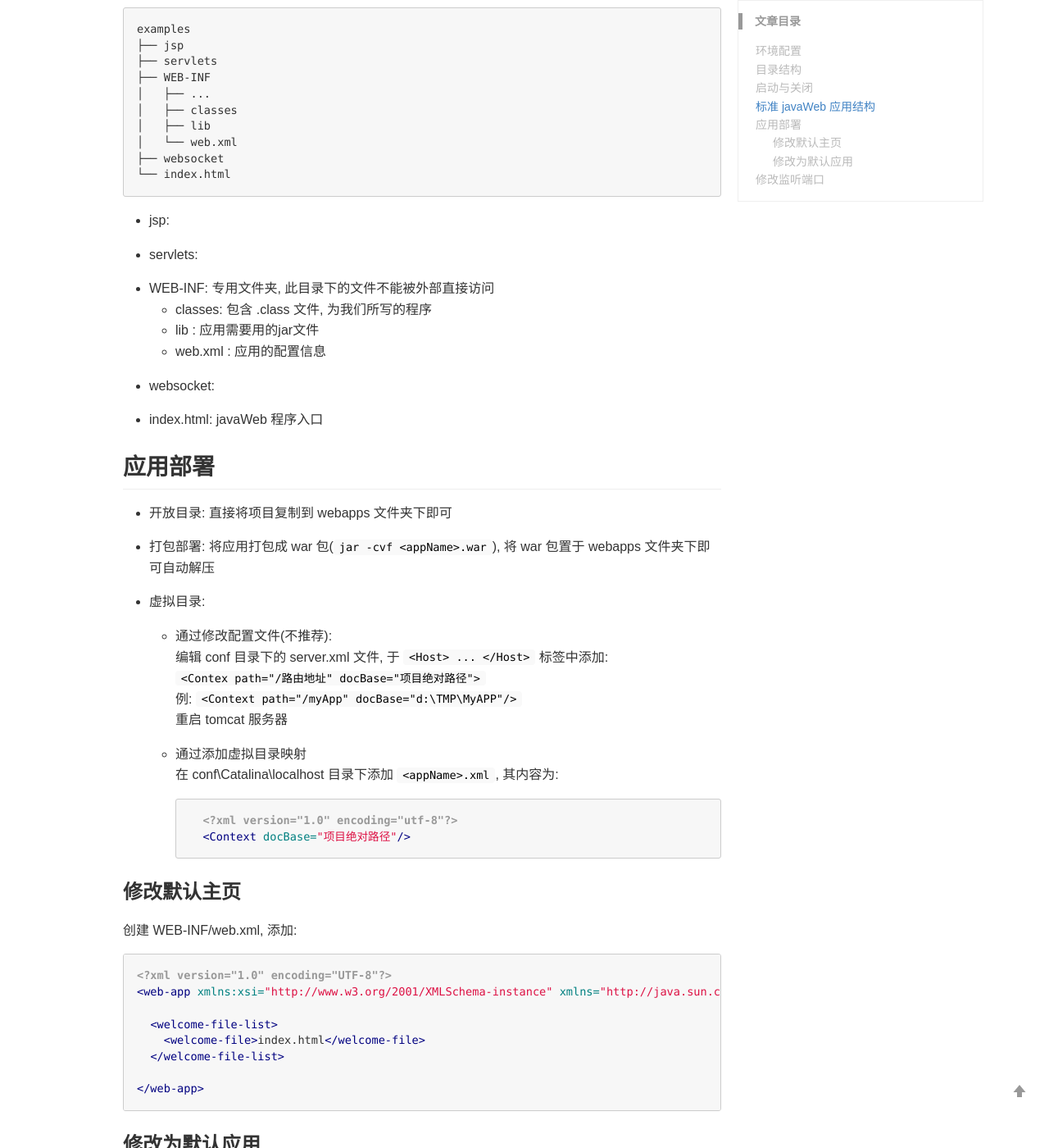
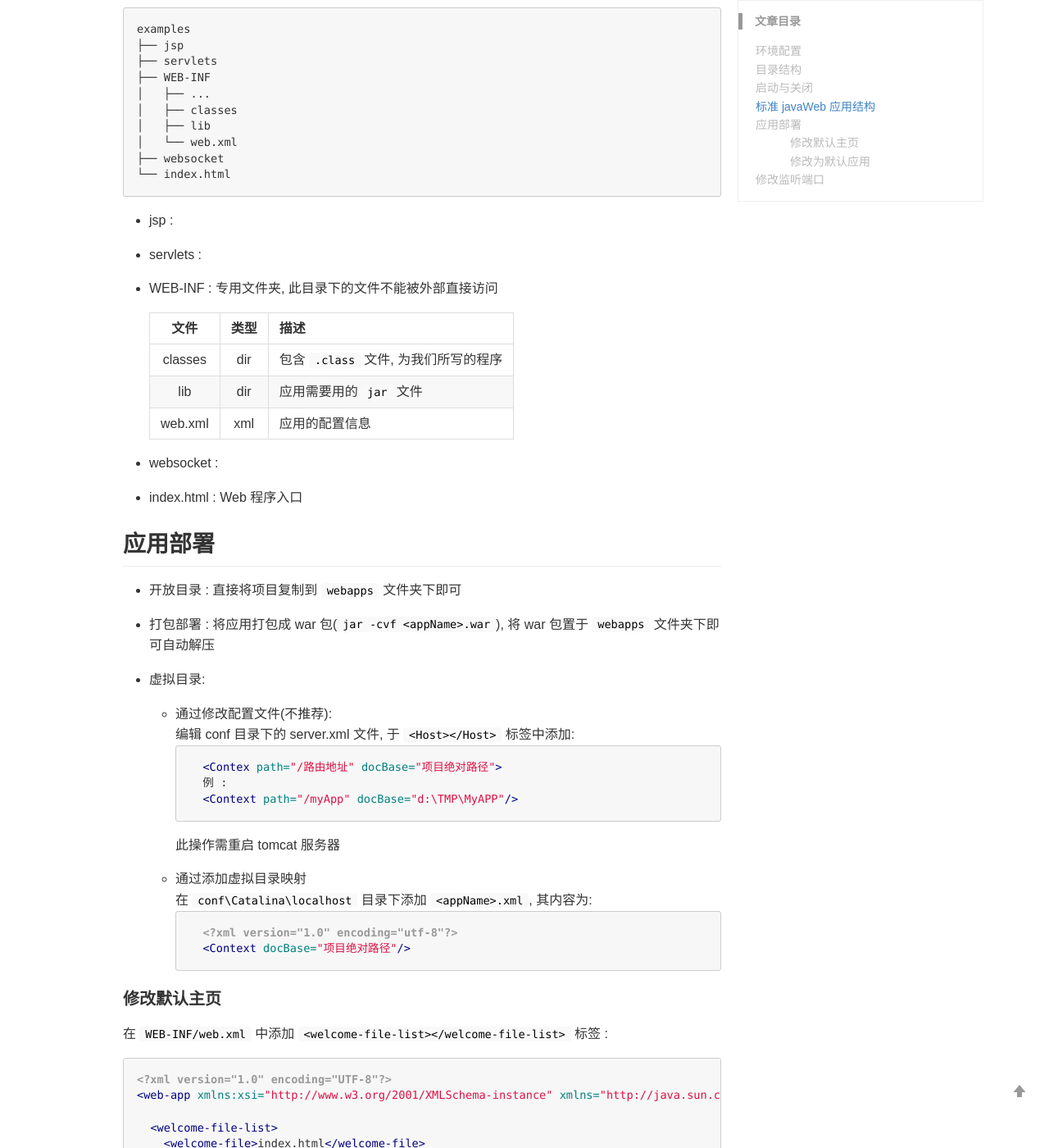
Before and after one commit to zoharyips/zoharyips.github.io, a Jekyll site: the page built from _wiki/tomcat.md, in a window 1280 px wide and 1400 px high, scrolled down 1996 px. Shown: the whole window at 82% size. Built offline with Jekyll 4.4.1, drawn with Linux system fonts in a browser that asks for light colours; comment, search, counter and statistics services are not loaded; some of the changed text lies outside the part shown.

Commit message:
update String and tomcat.md

````diff
--- a/_wiki/tomcat.md
+++ b/_wiki/tomcat.md
@@ -14,10 +14,10 @@ keywords:
 ## 环境配置
 
 * JAVA_HOME
-为 jdk 的安装目录, 例: `E:\zohar-Java\jdk1.8.0_211`
+为 jdk 的安装目录, 例 : `E:\zohar-Java\jdk1.8.0_211`
 
 * CATALINA_HOME
-为 tomcat 的安装目录, 例: `E:\zohar-apache-tomcat-8.5.37`
+为 tomcat 的安装目录, 例 : `E:\zohar-apache-tomcat-8.5.37`
 
 ## 目录结构
 
@@ -56,11 +56,11 @@ keywords:
 
 ## 启动与关闭
 
-* 启动:
+* 启动 :
 windows 运行 `bin` 目录下的 `startup.bat`
 linux 运行 `bin` 目录下的 `startup.sh`
 
-* 关闭:
+* 关闭 :
 windows 运行 `bin` 目录下的 `shutdown.bat`
 linux 运行 `bin` 目录下的 `shutdown.sh`
 
@@ -77,43 +77,49 @@ linux 运行 `bin` 目录下的 `shutdown.sh`
     ├── websocket
     └── index.html
 
-* jsp:
+* jsp :
 
-* servlets:
+* servlets :
 
-* WEB-INF: 专用文件夹, 此目录下的文件不能被外部直接访问
-    * classes: 包含 .class 文件, 为我们所写的程序
-    * lib :  应用需要用的jar文件
-    * web.xml  : 应用的配置信息
+* WEB-INF : 专用文件夹, 此目录下的文件不能被外部直接访问
 
-* websocket:
+    | 文件 | 类型 | 描述 |
+    | :-: | :-: | :- |
+    | classes | dir | 包含 `.class` 文件, 为我们所写的程序 |
+    | lib | dir | 应用需要用的 `jar` 文件 |
+    | web.xml | xml | 应用的配置信息 |
 
-* index.html: javaWeb 程序入口
+* websocket :
+
+* index.html : Web 程序入口
 
 ## 应用部署
 
-* 开放目录: 直接将项目复制到 webapps 文件夹下即可
+* 开放目录 : 直接将项目复制到 `webapps` 文件夹下即可
 
-* 打包部署: 将应用打包成 war 包(`jar -cvf <appName>.war`), 将 war 包置于 webapps 文件夹下即可自动解压
+* 打包部署 : 将应用打包成 war 包(`jar -cvf <appName>.war`), 将 war 包置于 `webapps` 文件夹下即可自动解压
 
 * 虚拟目录:
 
     * 通过修改配置文件(不推荐):
-    编辑 conf 目录下的 server.xml 文件, 于 `<Host> ... </Host>` 标签中添加:
-    `<Contex path="/路由地址" docBase="项目绝对路径">`
-    例: `<Context path="/myApp" docBase="d:\TMP\MyAPP"/>`
-    重启 tomcat 服务器
+    编辑 conf 目录下的 server.xml 文件, 于 `<Host></Host>` 标签中添加:
+        ```xml
+        <Contex path="/路由地址" docBase="项目绝对路径">
+        例 :
+        <Context path="/myApp" docBase="d:\TMP\MyAPP"/>
+        ```
+    此操作需重启 tomcat 服务器
 
     * 通过添加虚拟目录映射
-    在 conf\Catalina\localhost 目录下添加 `<appName>.xml`, 其内容为:
+    在 `conf\Catalina\localhost` 目录下添加 `<appName>.xml`, 其内容为:
         ```xml
         <?xml version="1.0" encoding="utf-8"?>
         <Context docBase="项目绝对路径"/>
         ```
 
-### 修改默认主页
+#### 修改默认主页
 
-创建 WEB-INF/web.xml, 添加:
+在 `WEB-INF/web.xml` 中添加 `<welcome-file-list></welcome-file-list>` 标签 :
 ```xml
 <?xml version="1.0" encoding="UTF-8"?>
 <web-app xmlns:xsi="http://www.w3.org/2001/XMLSchema-instance" xmlns="http://java.sun.com/xml/ns/javaee" xsi:schemaLocation="http://java.sun.com/xml/ns/javaee http://java.sun.com/xml/ns/javaee/web-app_2_5.xsd" version="2.5">
````
Also changed, not shown: other parts of _wiki/tomcat.md (+8 -7 lines), _posts/Java/2019-05-23-String.md (+22 -8 lines).
